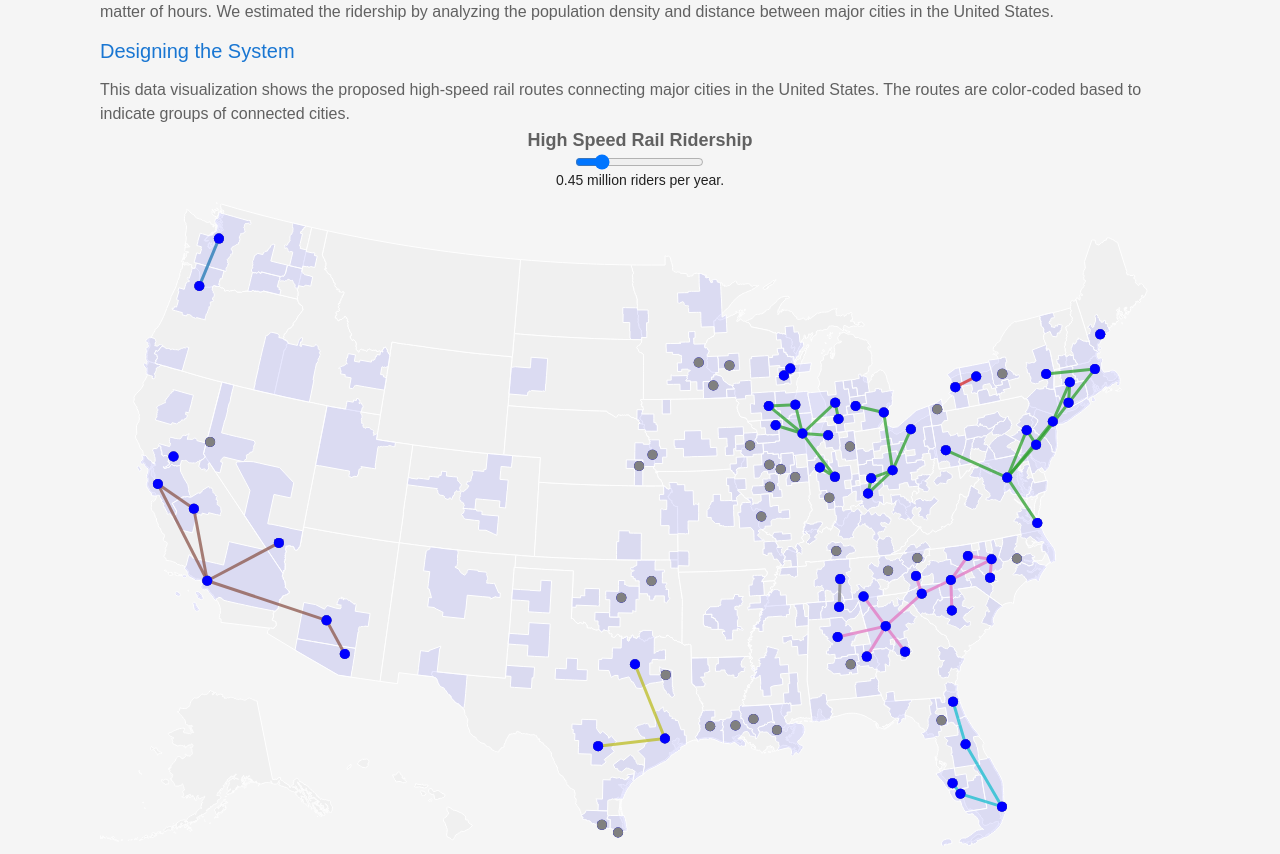
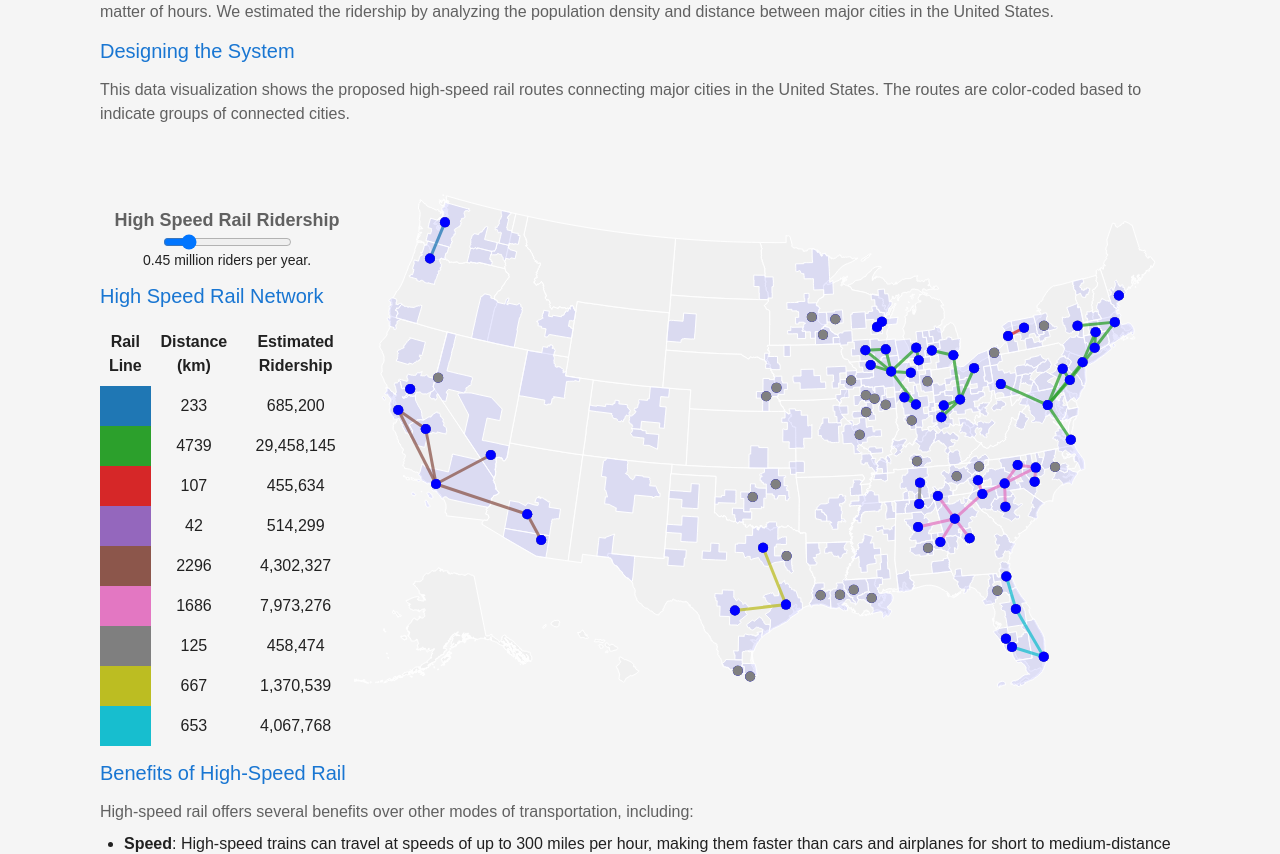
Before and after one commit to andrewpking/kingdrewsea-portfolio, a Next.js app: page /high-speed-rail in a window 1280 px wide. Shown: the part 420-1274 px from the top of the page. Built offline with nearby package versions, Linux system fonts and the light colour scheme.

Commit message:
Moved table and GraphProvider into dashboard.

```diff
--- a/src/app/high-speed-rail/components/Dashboard.jsx
+++ b/src/app/high-speed-rail/components/Dashboard.jsx
@@ -3,14 +3,20 @@
 import * as React from 'react';
 import { useState } from 'react';
 import USMapRenderer from './D3Map'
+import TableBuilder from './TableBuilder'
+import { GraphProvider } from './GraphContext'
 
 const TrainbuilderDashboard = () => {
   const [maxSize, setMaxSize] = useState(0.45)
 
   return (
-    <div className="flex flex-col items-center h-[90vh]">
+    <div className="flex">
+      <div className="flex md:w-full tiny:flex-col md:flex-row">
+        {/* Component */}
+        <GraphProvider>
+          <div className='flex flex-col items-center'>
             {/* Slider */}
-      <div className="relative flex flex-col items-center">
+              <div className="relative flex flex-col items-center mt-20">
                 <p className="text-lg font-semibold">
                   High Speed Rail Ridership
                 </p>
@@ -30,11 +36,14 @@ const TrainbuilderDashboard = () => {
                     {maxSize.toLocaleString()} million riders per year.
                   </span>
               </div>
-      {/* Component */}
-      <div className="flex-grow w-full overflow-auto">
+              <TableBuilder />
+          </div>
+          <div className='w-full'>
             <USMapRenderer
                   threshold={maxSize}
                 />
+          </div>
+        </GraphProvider>
       </div>
     </div>
   );
--- a/src/app/high-speed-rail/components/TableBuilder.jsx
+++ b/src/app/high-speed-rail/components/TableBuilder.jsx
@@ -40,8 +40,8 @@ const TableBuilder = () => {
 
   return (
     <div className="items-center justify-center">
-      <h3 className='text-xl mb-2 mt-10'>High Speed Rail Network</h3>
-      <table className="min-w-full bg-white">
+      <h3 className='text-xl'>High Speed Rail Network</h3>
+      <table className="min-w-full">
         <thead>
           <tr>
             <th className="py-2">Rail Line</th>
--- a/src/app/high-speed-rail/page.mdx
+++ b/src/app/high-speed-rail/page.mdx
@@ -1,7 +1,5 @@
 import MdxPage from '../components/MdxPage'
 import TrainBuilderDashboard from './components/Dashboard'
-import TableBuilder from './components/TableBuilder'
-import { GraphProvider } from './components/GraphContext'
 import '../styles.scss'
 
 export const metadata = {
@@ -21,12 +19,7 @@ The project envisions a network of high-speed trains that travel at speeds of up
 
 This data visualization shows the proposed high-speed rail routes connecting major cities in the United States. The routes are color-coded based to indicate groups of connected cities.
 
-<GraphProvider>
-
 <TrainBuilderDashboard />
-<TableBuilder />
-
-</GraphProvider>
 
 ## Benefits of High-Speed Rail
 
```
Lines whose indentation alone changed are shown as unchanged.
